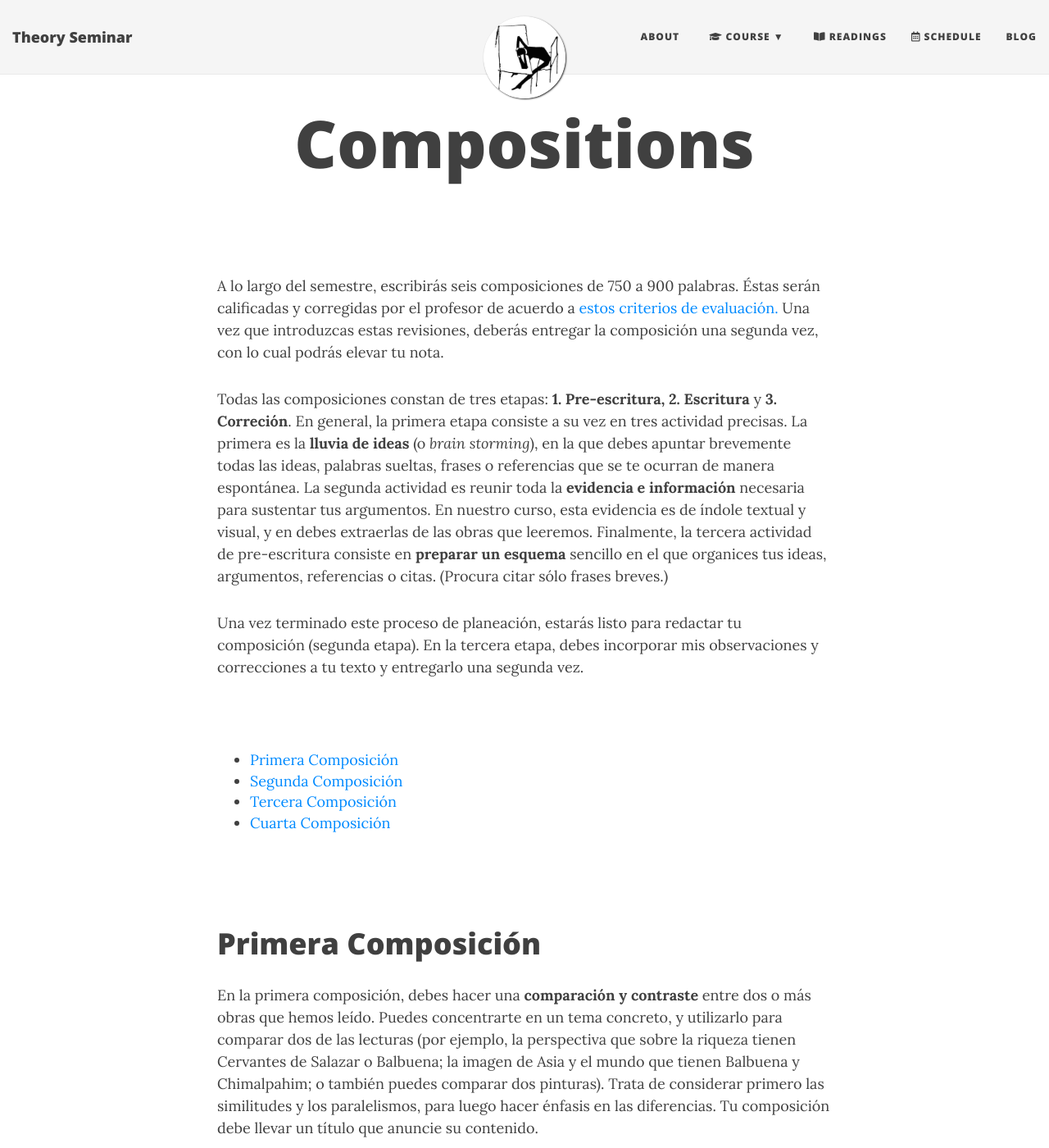
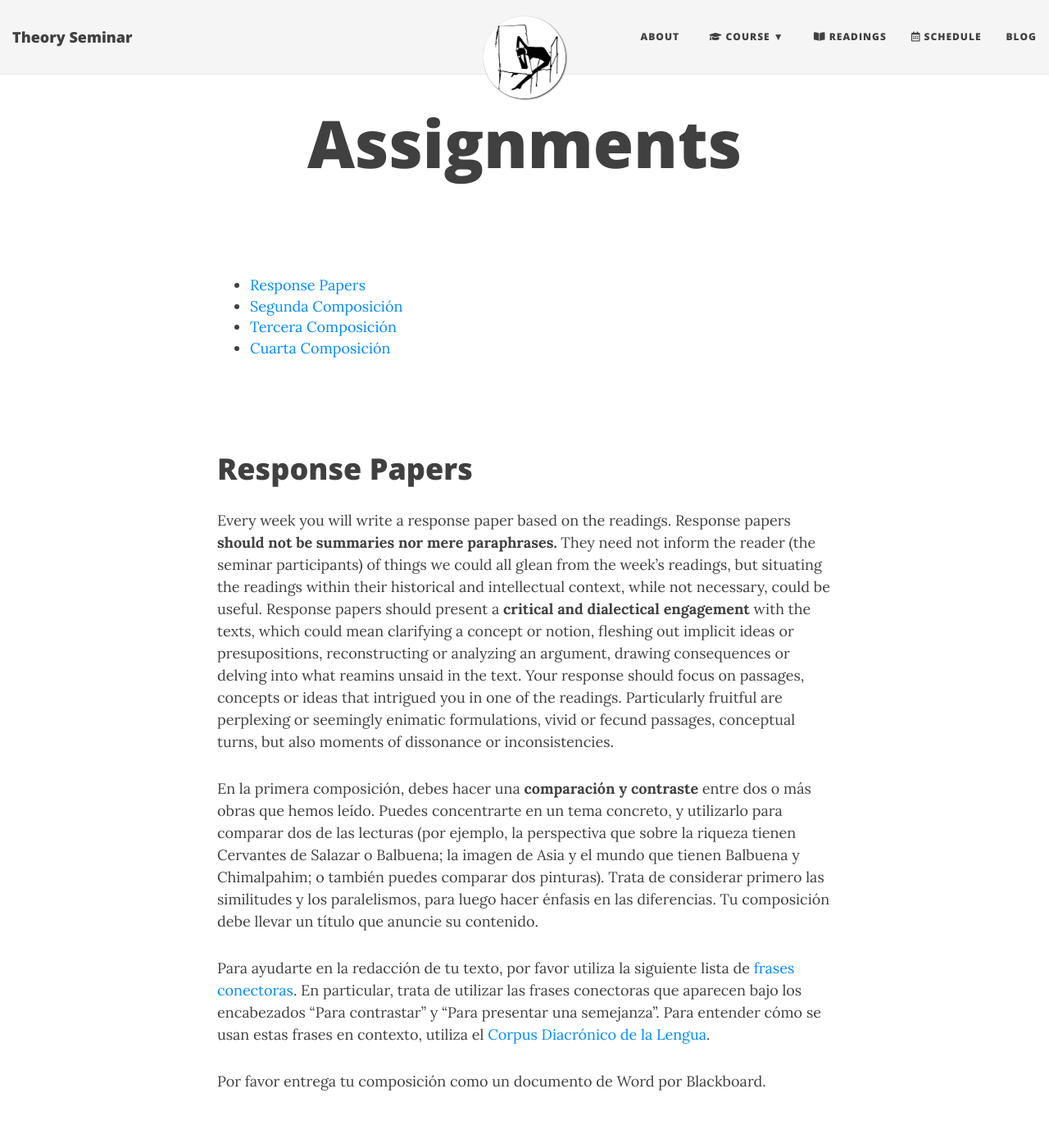
Before and after one commit to Hipomenes/bu-theory-course, a Jekyll site: the page built from assignments.md, in a window 1280 px wide and 1400 px high. Shown: the whole window at 82% size. Built offline with Jekyll 4.4.1, drawn with Linux system fonts in a browser that asks for light colours; nearby versions of some CDN libraries.

Commit message:
Update assignments.md

```diff
--- a/assignments.md
+++ b/assignments.md
@@ -1,17 +1,12 @@
 ---
 layout: page
-title: Compositions
+title: Assignments
 ---
 
 <br>
 
-A lo largo del semestre, escribirás seis composiciones de 750 a 900 palabras. Éstas serán calificadas y corregidas por el profesor de acuerdo a [estos criterios de evaluación.](https://drive.google.com/file/d/1E5t1YhWzQsRwtpzNuc2KEkxkFwNO5Dgi/view?usp=sharing) Una vez que introduzcas estas revisiones, deberás entregar la composición una segunda vez, con lo cual podrás elevar tu nota.
 
-Todas las composiciones constan de tres etapas: **1. Pre-escritura, 2. Escritura** y **3. Correción**. En general, la primera etapa consiste a su vez en tres actividad precisas. La primera es la **lluvia de ideas** (o *brain storming*), en la que debes apuntar brevemente todas las ideas, palabras sueltas, frases o referencias que se te ocurran de manera espontánea. La segunda actividad es reunir toda la **evidencia e información** necesaria para sustentar tus argumentos. En nuestro curso, esta evidencia es de índole textual y visual, y en debes extraerlas de las obras que leeremos. Finalmente, la tercera actividad de pre-escritura consiste en **preparar un esquema** sencillo en el que organices tus ideas, argumentos, referencias o citas. (Procura citar sólo frases breves.)
 
-Una vez terminado este proceso de planeación, estarás listo para redactar tu composición (segunda etapa). En la tercera etapa, debes incorporar mis observaciones y correcciones a tu texto y entregarlo una segunda vez.
-
-<br>
 
 * TOC
 {:toc}
@@ -19,7 +14,11 @@ Una vez terminado este proceso de planeación, estarás listo para redactar tu c
 <br>
 <br>
 
-# Primera Composición
+# Response Papers
+
+Every week you will write a response paper based on the readings. Response papers **should not be summaries nor mere paraphrases.** They need not inform the  reader (the seminar participants) of things we could all glean from the week's readings, but situating the readings within their historical and intellectual context, while not necessary, could be useful. Response papers should present a **critical and dialectical engagement** with the texts, which could mean clarifying a concept or notion, fleshing out implicit ideas or presupositions, reconstructing or analyzing an argument, drawing consequences or delving into what reamins unsaid in the text. Your response should focus on passages, concepts or ideas that intrigued you in one of the readings. Particularly fruitful are perplexing or  seemingly enimatic formulations, vivid or fecund passages, conceptual turns, but also moments of dissonance or inconsistencies.
+
+
 
 En la primera composición, debes hacer una **comparación y contraste** entre dos o más obras que hemos leído. Puedes concentrarte en un tema concreto, y utilizarlo para comparar dos de las lecturas (por ejemplo, la perspectiva que sobre la riqueza tienen Cervantes de Salazar o Balbuena; la imagen de Asia y el mundo que tienen Balbuena y Chimalpahim; o también puedes comparar dos pinturas). Trata de considerar primero las similitudes y los paralelismos, para luego hacer énfasis en las diferencias. Tu composición debe llevar un título que anuncie su contenido.
 
```
